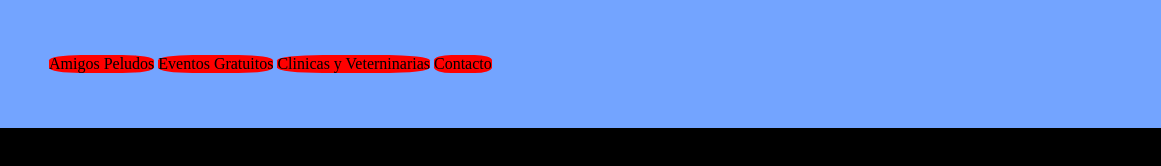
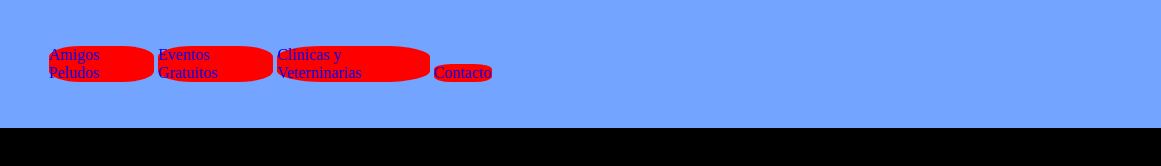
Before and after one commit to JesusMartinez262714/AmigosPeludos, a plain HTML site: page Index.html in a window 1280 px wide. Shown: the full height of the page, 119-1280 px from the left. Drawn offline with Linux system fonts and the light colour scheme.

Commit message:
Cambios Index

```diff
--- a/Index.css
+++ b/Index.css
@@ -15,6 +15,7 @@ ul li{
 li{
     color: black;
     display: inline-block;
+
 }
 body{
     margin: 0%;
@@ -27,6 +28,7 @@ body{
 
 a{
     text-decoration: none;
+    margin-right: 10%;
 }
 a:hover{
     transition: 1s;
--- a/Index.html
+++ b/Index.html
@@ -11,10 +11,10 @@
         <nav>
             <img src="Logo_amigos_peludos.png" height="8%" width="8%" class="Logo">
             <ul>
-                <a href="#"><li>Amigos Peludos</li></a>
-                <a href="#"><li>Eventos Gratuitos</li></a>
-                <a href="#"><li>Clinicas y Veterninarias</li></a>
-                <a href="#"><li>Contacto</li></a>
+                <li><a href="#">Amigos Peludos</a></li>
+                <li><a href="#">Eventos Gratuitos</a></li>
+                <li><a href="#">Clinicas y Veterninarias</a></li>
+                <li><a href="#">Contacto</a></li>
             </ul>
         </nav>
     </header>
```
